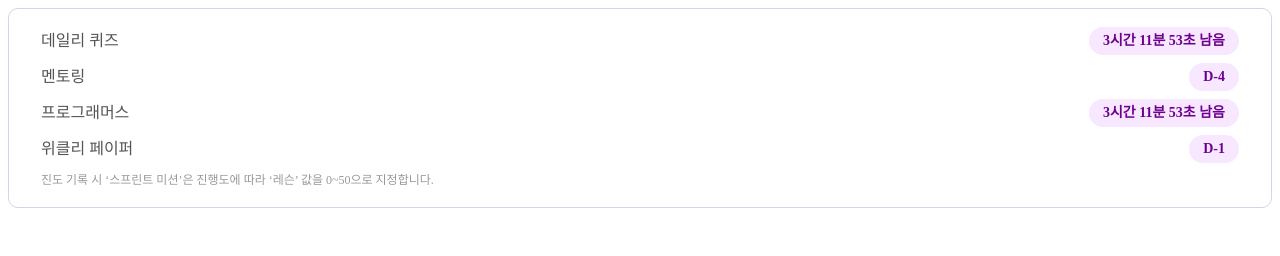
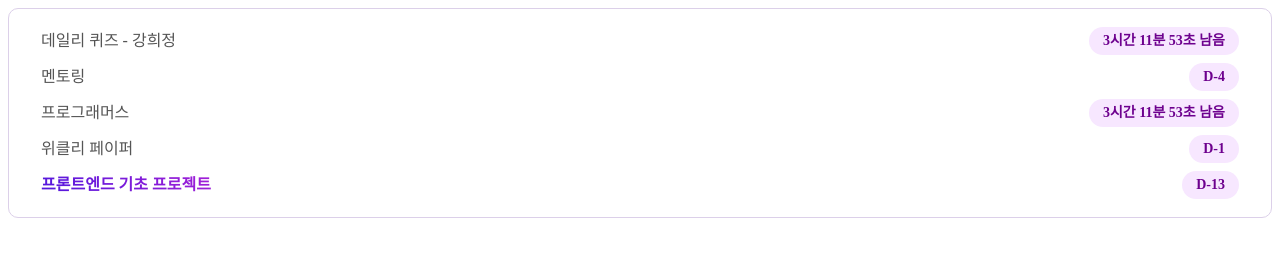
Before and after one commit to KingsMinn/ddaywidget, a plain HTML site: page index.html in a window 1280 px wide. Drawn offline with Linux system fonts and the light colour scheme; a web font is replaced by a local one.

Commit message:
Feat: Dday for team project

```diff
--- a/index.html
+++ b/index.html
@@ -8,11 +8,12 @@
 <body>
     <!-- <h1>💡 Info</h1> -->
     <ul style="padding: 0;">
-        <li>데일리 퀴즈 <span class="count" id="daily"></span></li>
+        <li><span id="daily-name"></span> <span class="count" id="daily"></span></li>
         <li>멘토링 <span class="count" id="mentor"></span></li>
         <li>프로그래머스 <span class="count" id="fri"></span></li>
         <li>위클리 페이퍼 <span class="count" id="sat"></span></li>
-        <li class="f-12">진도 기록 시 ‘스프린트 미션’은 진행도에 따라 ‘레슨’ 값을 0~50으로 지정합니다.</li>
+        <li><b>프론트엔드 기초 프로젝트 </b><span class="count" id="prj"></span></li>
+        <!-- <li class="f-12">진도 기록 시 ‘스프린트 미션’은 진행도에 따라 ‘레슨’ 값을 0~50으로 지정합니다.</li> -->
     </ul>
 </body>
 </html>
@@ -46,13 +47,19 @@
         font-weight: 500;
     }
 
-    li span {
+    .count {
         background: rgb(247, 231, 255);
         border-radius: 100px;
         color: rgb(109, 0, 142);
         font-size: 14px;
         font-weight: 600;
         padding: 2px 14px;
+    }
+
+    b {
+        background: linear-gradient(45deg, rgb(80, 24, 221) 0%, rgb(163, 31, 215) 100%);
+        -webkit-background-clip: text;
+        color: transparent;
     }
 
 </style>
@@ -116,10 +123,48 @@ function getDday(daysArray, targetHour) {
         return `${hours}시간 ${minutes}분 ${seconds}초 남음`;
     }
 }
+
+function getTodayName(names, schedule, targetHour) {
+    const now = new Date();
+    const currentDay = now.getDay(); // 0(일) ~ 6(토)
+
+    // 현재 날짜의 기준 시간 설정 (오늘 targetHour:00:00)
+    const todayTargetTime = new Date(now);
+    todayTargetTime.setHours(targetHour, 0, 0, 0);
+
+    // 만약 현재 시간이 기준 시간보다 이전이면, 이전 날을 기준으로 해야 함
+    let dayIndex = currentDay;
+    if (now < todayTargetTime) {
+        dayIndex = (currentDay - 1 + 7) % 7; // 하루 전 요일 (일요일이면 토요일로)
+    }
+
+    // 적용할 요일이 아닐 경우, 다음 적용 요일 찾기
+    while (schedule[dayIndex] === 0) {
+        dayIndex = (dayIndex + 1) % 7; // 다음 날로 이동
+    }
+
+    // 이름을 순환하면서 해당하는 인덱스를 찾음
+    const assignedIndex = dayIndex % names.length;
+
+    return names[assignedIndex];
+}
+
+function getDaysUntil(year, month, day) {
+    const today = new Date();
+    const targetDate = new Date(year, month - 1, day); // month는 0부터 시작하므로 -1
+
+    const diffInMs = targetDate - today; // 밀리초 차이 계산
+    const diffInDays = Math.ceil(diffInMs / (1000 * 60 * 60 * 24)); // 일로 변환
+
+    return diffInDays >= 0 ? `D-${diffInDays}` : 0; // 남은 일이 0일 미만이면 0 반환
+}
+
 setInterval(() => {
+    document.querySelector('#daily-name').innerHTML = `데일리 퀴즈 - ${getTodayName(['강희정', '김희성', '김승민', '이지은'], [1, 1, 1, 1, 1, 1, 0], 14)}`;
     document.querySelector('#daily').innerHTML = getDday([1, 1, 1, 1, 1, 1, 0], 14);
     document.querySelector('#fri').innerHTML = getDday([0, 0, 0, 0, 1, 0, 0], 14);
     document.querySelector('#mentor').innerHTML = getDday([0, 1, 0, 1, 0, 0, 0], 19);
     document.querySelector('#sat').innerHTML = getDday([0, 0, 0, 0, 0, 1, 0], 14);
+    document.querySelector('#prj').innerHTML = getDaysUntil(2025, 3, 6);
 }, 1000);
 </script>
```
